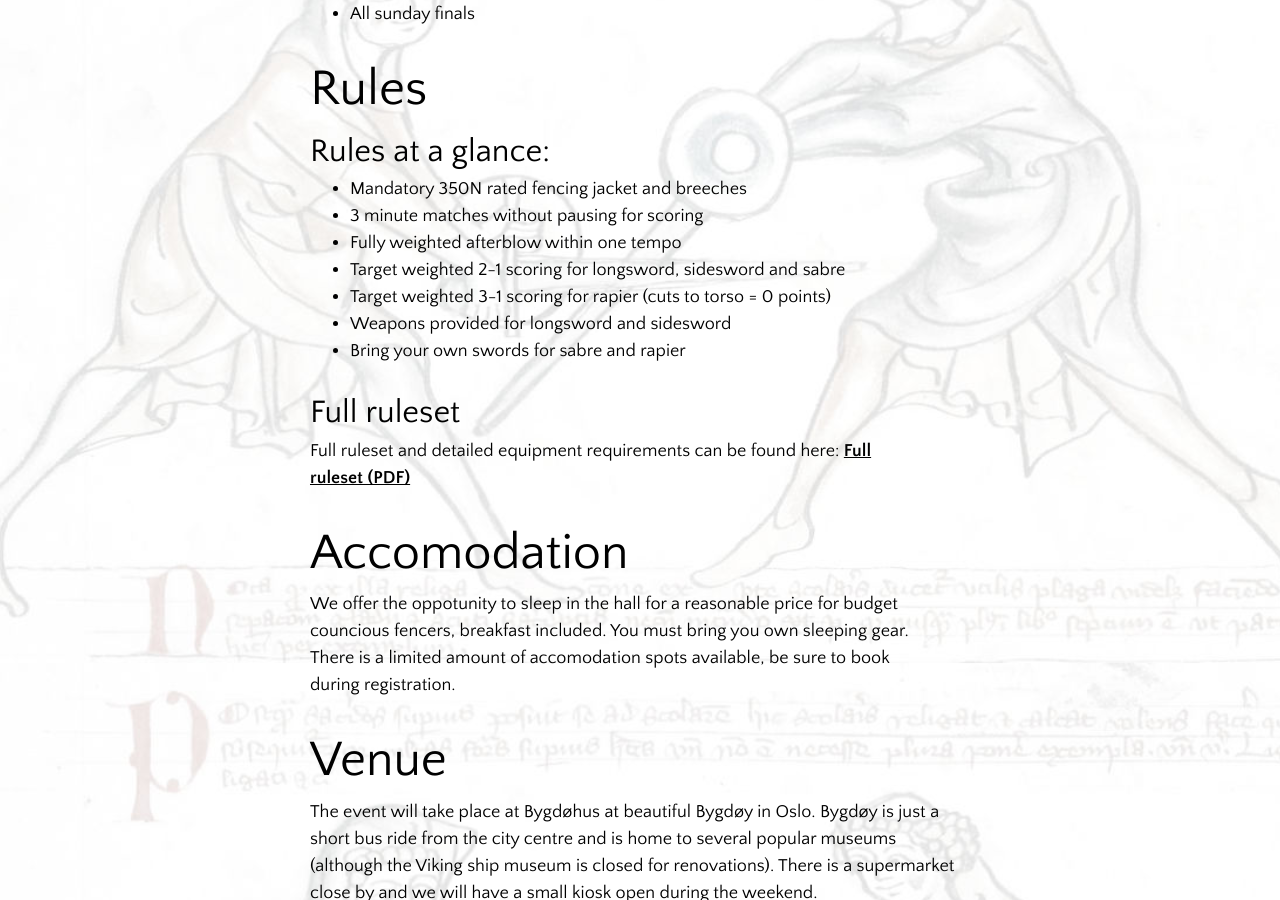
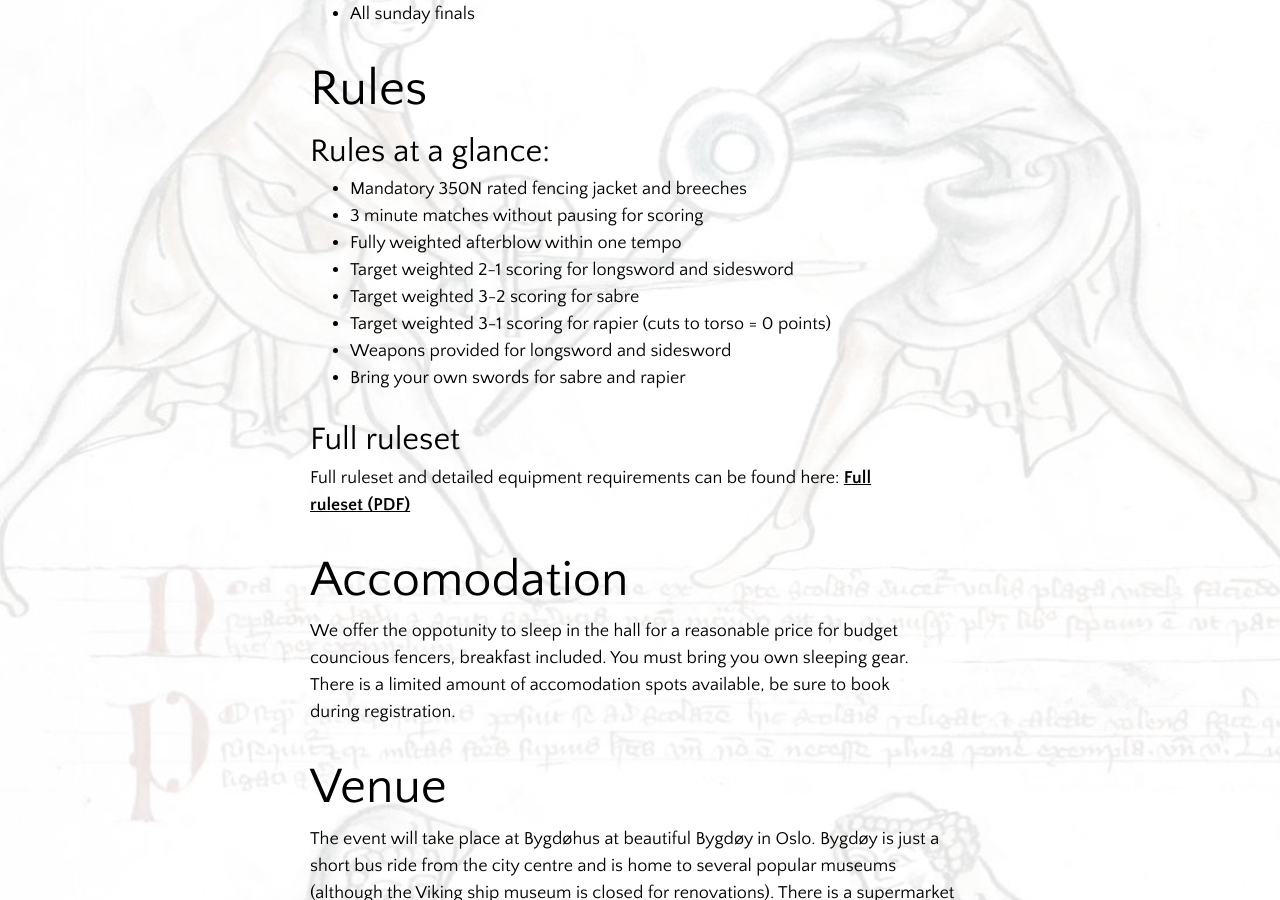
Before and after one commit to frieduellister/frieduellister.github.io, a Jekyll site: the page built from pages/oslo-penguin-cup/oslo-penguin-cup-2025.md, in a window 1280 px wide and 900 px high, scrolled down 1137 px. Built offline with Jekyll 4.4.1, drawn with Linux system fonts in a browser that asks for light colours.

Commit message:
Added sabre 3-2 to rules briefing

```diff
--- a/pages/oslo-penguin-cup/oslo-penguin-cup-2025.md
+++ b/pages/oslo-penguin-cup/oslo-penguin-cup-2025.md
@@ -42,7 +42,8 @@ Registration is done via our ticketing system Hoopa. All tournaments must be pai
 - Mandatory 350N rated fencing jacket and breeches
 - 3 minute matches without pausing for scoring
 - Fully weighted afterblow within one tempo
-- Target weighted 2-1 scoring for longsword, sidesword and sabre
+- Target weighted 2-1 scoring for longsword and sidesword
+- Target weighted 3-2 scoring for sabre
 - Target weighted 3-1 scoring for rapier (cuts to torso = 0 points)
 - Weapons provided for longsword and sidesword
 - Bring your own swords for sabre and rapier
```
